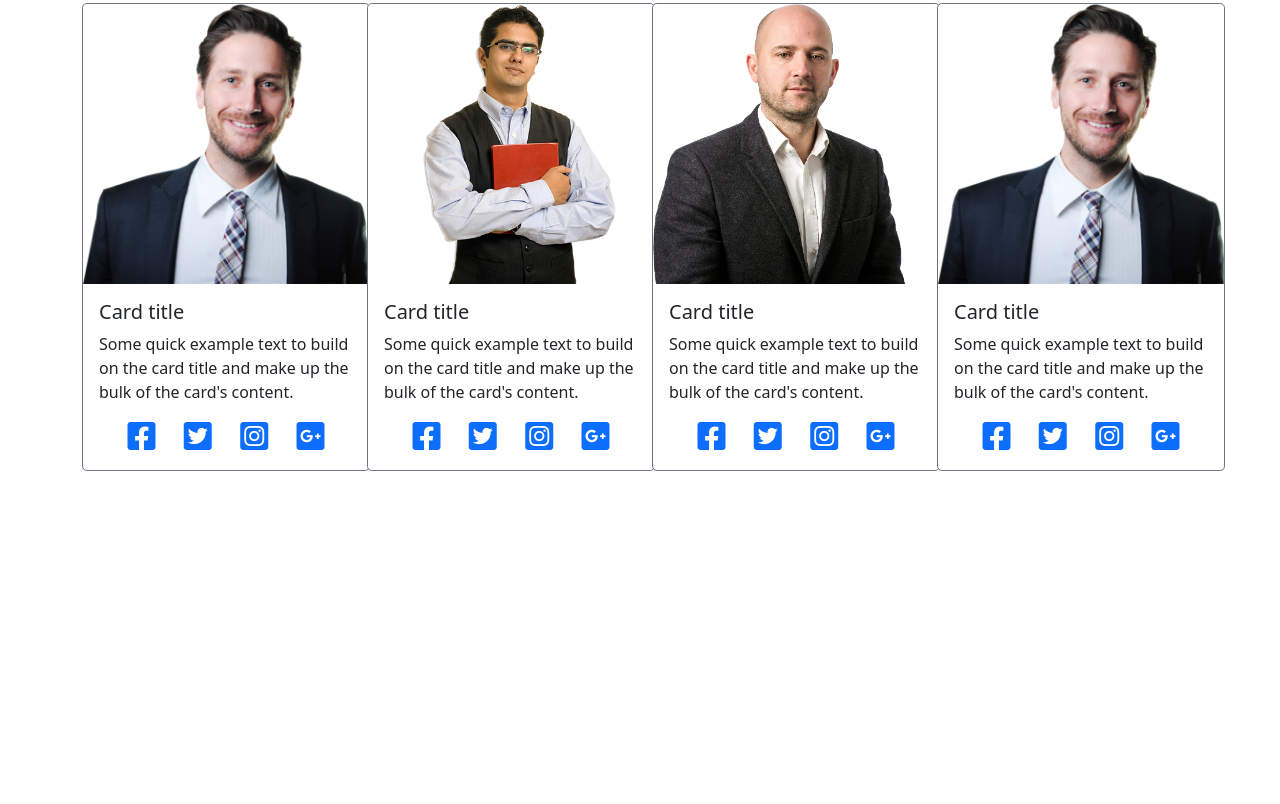
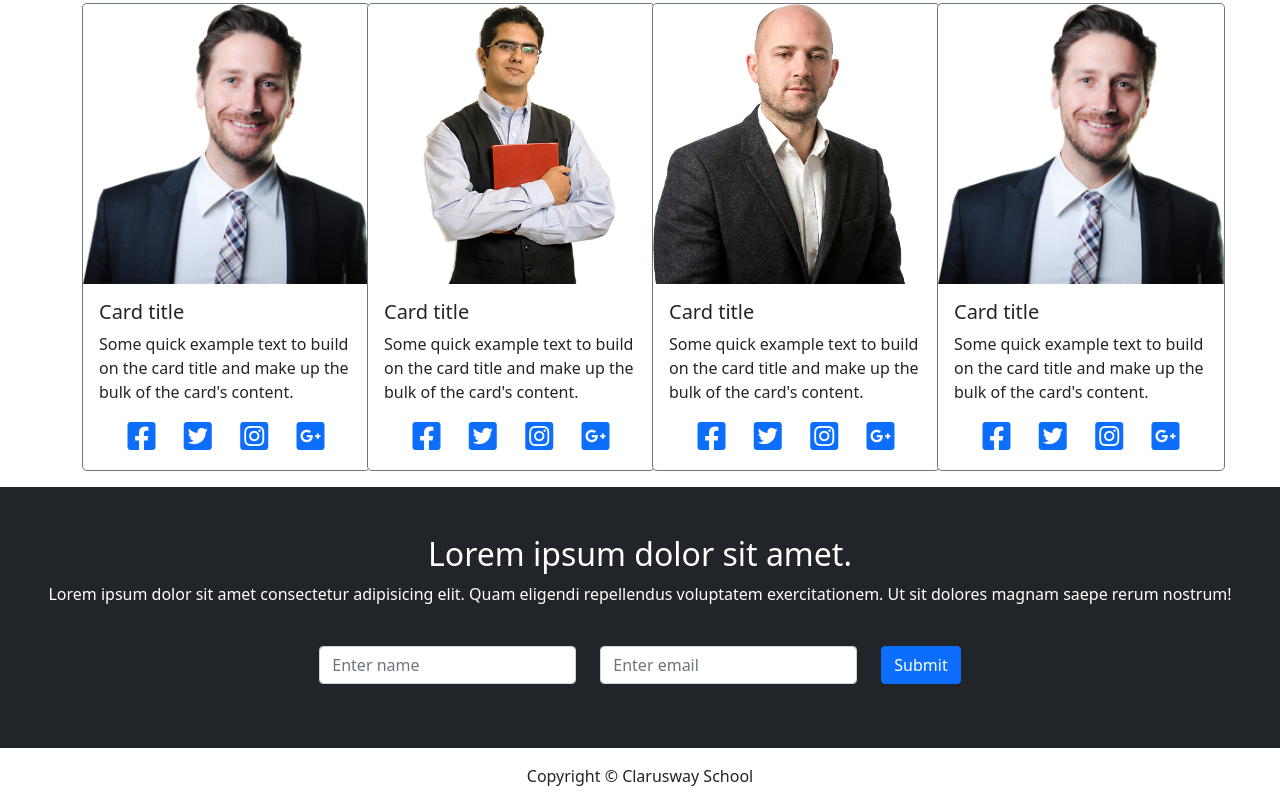
Before and after one commit to faignaghi/IT_School_Project, a plain HTML site: page IT_School_Project/about.html in a window 1280 px wide. Shown: the part 1749-2553 px from the top of the page. Before the commit the page ends 2220 px from the top, so only its background shows below. Drawn offline with nearby package versions, Linux system fonts and the light colour scheme.

Commit message:
footer commit

```diff
--- a/IT_School_Project/about.html
+++ b/IT_School_Project/about.html
@@ -332,6 +332,40 @@
 
     </div>
 
+
+    <!-- --------FOOTER-------------------- -->
+    <div class="container-fluid bg-dark text-white text-center p-5 mt-3">
+        <div class="row">
+            <div class="col">
+                <h2>Lorem ipsum dolor sit amet.</h2>
+                <p>Lorem ipsum dolor sit amet consectetur adipisicing elit. Quam eligendi repellendus voluptatem
+                    exercitationem. Ut sit dolores magnam saepe rerum nostrum!</p>
+                <br>
+                <form action="" class="row row-cols-md-auto justify-content-center ">
+                    <div class="col-12">
+                        <input type="text" class="form-control mb-3" placeholder="Enter name">
+                    </div>
+                    <div class="col-12">
+                        <input type="text" class="form-control mb-3" placeholder="Enter email">
+                    </div>
+                    <div class="col-12">
+                        <button class="btn btn-primary">Submit</button>
+                    </div>
+                </form>
+            </div>
+        </div>
+    </div>
+
+    <div class="footer text-center p-3">
+        <div class="container">
+            <div class="row">
+                <div class="col">
+                    Copyright &copy; <span>Clarusway School</span>
+                </div>
+            </div>
+        </div>
+    </div>
+
 </body>
 
 </html>
```
